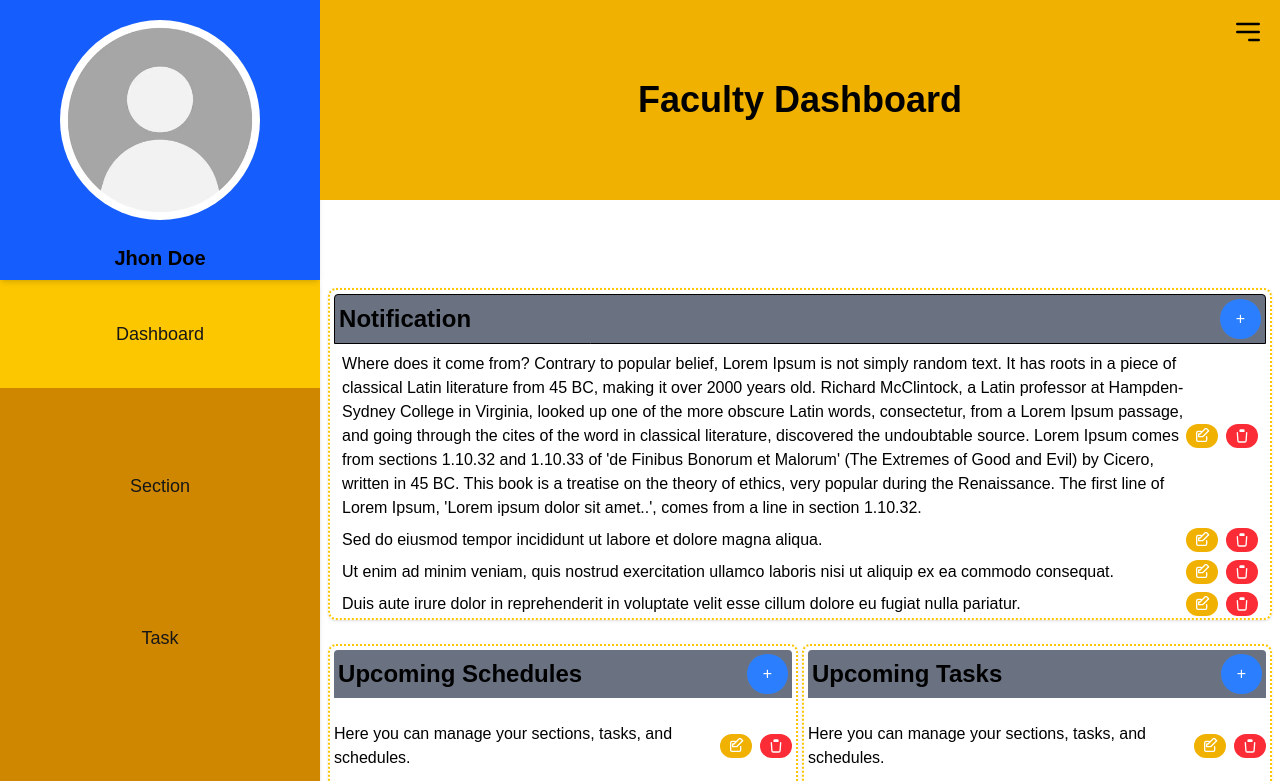
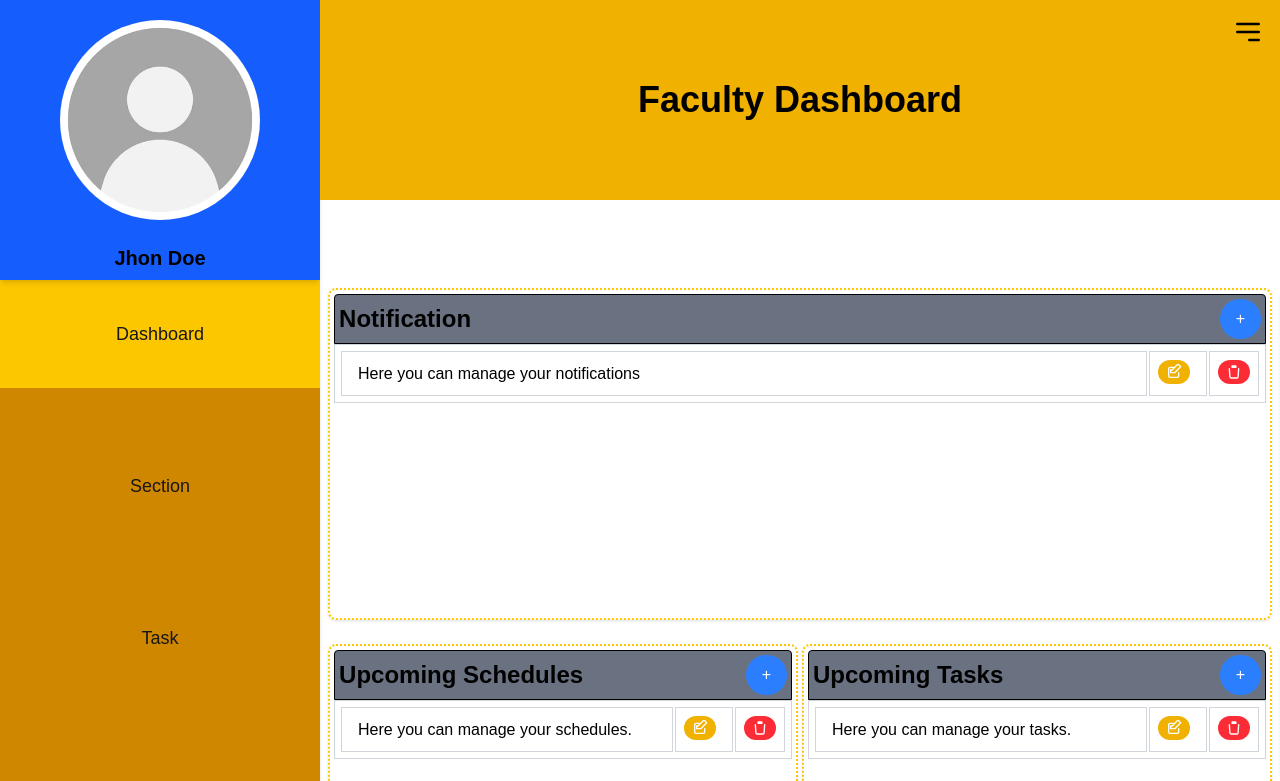
Before and after one commit to juls-bit/juls-bit, a Next.js app: page /faculty/dashboard in a window 1280 px wide. Shown: the top 781 px of the page. Built offline with nearby package versions, Linux system fonts and the light colour scheme.

Commit message:
Update the faculty dashboard UI and some functions

```diff
--- a/app/faculty/dashboard/page.js
+++ b/app/faculty/dashboard/page.js
@@ -7,26 +7,13 @@ import { useRouter } from "next/navigation";
 export default function Dashboard() {
   const router = useRouter();
   const [notifications, setNotifications] = useState([
-    {
-      id: "1",
-      text: "Where does it come from? Contrary to popular belief, Lorem Ipsum is not simply random text. It has roots in a piece of classical Latin literature from 45 BC, making it over 2000 years old. Richard McClintock, a Latin professor at Hampden-Sydney College in Virginia, looked up one of the more obscure Latin words, consectetur, from a Lorem Ipsum passage, and going through the cites of the word in classical literature, discovered the undoubtable source. Lorem Ipsum comes from sections 1.10.32 and 1.10.33 of 'de Finibus Bonorum et Malorum' (The Extremes of Good and Evil) by Cicero, written in 45 BC. This book is a treatise on the theory of ethics, very popular during the Renaissance. The first line of Lorem Ipsum, 'Lorem ipsum dolor sit amet..', comes from a line in section 1.10.32.",
-    },
-    { id: "2", text: "Sed do eiusmod tempor incididunt ut labore et dolore magna aliqua." },
-    { id: "3", text: "Ut enim ad minim veniam, quis nostrud exercitation ullamco laboris nisi ut aliquip ex ea commodo consequat." },
-    { id: "4", text: "Duis aute irure dolor in reprehenderit in voluptate velit esse cillum dolore eu fugiat nulla pariatur." },
-    { id: "5", text: "Excepteur sint occaecat cupidatat non proident, sunt in culpa qui officia deserunt mollit anim id est laborum." },
-    { id: "6", text: "Lorem ipsum dolor sit amet, consectetur adipiscing elit." },
-    { id: "7", text: "Sed do eiusmod tempor incididunt ut labore et dolore magna aliqua." },
-    { id: "8", text: "Ut enim ad minim veniam, quis nostrud exercitation ullamco laboris nisi ut aliquip ex ea commodo consequat." },
-    { id: "9", text: "Duis aute irure dolor in reprehenderit in voluptate velit esse cillum dolore eu fugiat nulla pariatur." },
-    { id: "10", text: "Excepteur sint occaecat cupidatat non proident, sunt in culpa qui officia deserunt mollit anim id est laborum." },
+    { id: "1", text: "Here you can manage your notifications" },
   ]);
   const [schedules, setSchedules] = useState([
-    { id: "1", text: "Here you can manage your sections, tasks, and schedules." },
-    { id: "2", text: "Here you can manage your sections, tasks, and schedules." },
+    { id: "1", text: "Here you can manage your schedules." },
   ]);
   const [tasks, setTasks] = useState([
-    { id: "1", text: "Here you can manage your sections, tasks, and schedules." },
+    { id: "1", text: "Here you can manage your tasks." },
   ]);
   const [showModal, setShowModal] = useState(false);
   const [modalType, setModalType] = useState("");
@@ -288,52 +275,58 @@ export default function Dashboard() {
                 <button
                   onClick={() => openModal("notification")}
                   className="bg-blue-500 text-white px-4 py-2 rounded-full hover:bg-blue-600 cursor-pointer"
-                aria-label="Edit notification"
+                  aria-label="Add notification"
                 >
                   +
                 </button>
               </div>
-              <ul className="text-black bg-grey p-1 list-disc list-inside">
               {notifications.length === 0 ? (
                 <div className="flex justify-center items-center text-center text-black p-2">
                   No notifications
                 </div>
               ) : (
-                notifications.map((notification) => (
-                  <li key={notification.id} className="bg-grey text-black p-1 flex justify-between items-center">
-                    <span>{notification.text}</span>
-                    <div className="flex gap-2">
+                <table className="min-w-full text-black bg-gray p-1 border-separate border border-gray-300 table-auto">
+                  <tbody>
+                    {notifications.map((notification) => (
+                      <tr key={notification.id} className="bg-gray">
+                        <td className="border border-gray-300 px-4 py-2 break-words whitespace-normal max-w-xs">{notification.text}</td>
+                        <td className="border border-gray-300 px-2 py-2 text-center w-12">
                           <button
                             onClick={() => openModal("notification", notification.text, notification.id)}
-                        className="bg-yellow-500 text-white px-2 py-1 rounded-full hover:bg-yellow-600 flex items-center justify-center cursor-pointer"
+                            className="bg-yellow-500 text-white px-2 py-1 rounded-full hover:bg-yellow-600 inline-flex items-center justify-center cursor-pointer mr-2"
+                            aria-label="Edit notification"
                           >
                             <svg xmlns="http://www.w3.org/2000/svg" className="h-4 w-4" fill="none" viewBox="0 0 24 24" stroke="currentColor" strokeWidth={2}>
                               <path strokeLinecap="round" strokeLinejoin="round" d="M11 5H6a2 2 0 00-2 2v11a2 2 0 002 2h11a2 2 0 002-2v-5m-10-4l9-9 4 4-9 9H7v-4z" />
                             </svg>
                           </button>
+                        </td>
+                        <td className="border border-gray-300 px-2 py-2 text-center w-12">
                           <button
                             onClick={() => deleteItem("notification", notification.id)}
-                        className="bg-red-500 text-white px-2 py-1 rounded-full hover:bg-red-600 flex items-center justify-center cursor-pointer"
+                            className="bg-red-500 text-white px-2 py-1 rounded-full hover:bg-red-600 inline-flex items-center justify-center cursor-pointer"
                             aria-label="Delete notification"
                           >
                             <svg xmlns="http://www.w3.org/2000/svg" className="h-4 w-4" fill="none" viewBox="0 0 24 24" stroke="currentColor" strokeWidth={2}>
                               <path strokeLinecap="round" strokeLinejoin="round" d="M19 7l-.867 12.142A2 2 0 0116.138 21H7.862a2 2 0 01-1.995-1.858L5 7m5-4h4m-4 0a1 1 0 00-1 1v1h6V4a1 1 0 00-1-1m-4 0h4" />
                             </svg>
                           </button>
-                    </div>
-                  </li>
-                  ))
+                        </td>
+                      </tr>
+                    ))}
+                  </tbody>
+                </table>
               )}
-              </ul>
             </div>
           </section>
-          <section className="content flex flex-row h-80 gap-1">
-            <div className="flex flex-col flex-1 gap-6 bg-grey shadow border-dotted border-2 border-yellow-400 rounded-lg h-auto p-1 relative">
-              <div className="flex justify-between items-center bg-gray-500 rounded-t-sm p-1 sticky top-0 z-10">
+          <section className="content flex flex-row h-80 gap-1 ">
+            <div className="flex flex-col flex-1 bg-grey shadow border-dotted border-2 border-yellow-400 rounded-lg h-auto p-1 relative overflow-scroll overflow-x-auto">
+              <div className="flex justify-between items-center bg-gray-500 rounded-t-sm p-1 sticky top-0 z-10 border-1 border-black">
                 <h1 className="text-black text-2xl font-bold">Upcoming Schedules</h1>
                 <button
                   onClick={() => openModal("schedule")}
                   className="bg-blue-500 text-white px-4 py-2 rounded-full hover:bg-blue-600 cursor-pointer"
+                  aria-label="Add schedule"
                 >
                   +
                 </button>
@@ -343,39 +336,46 @@ export default function Dashboard() {
                   No schedule
                 </div>
               ) : (
-                schedules.map((schedule) => (
-                  <div key={schedule.id} className="flex justify-between items-center">
-                    <p className="text-black">{schedule.text}</p>
-                    <div className="flex gap-2">
+                <table className="min-w-full text-black bg-grey p-1 border-separate border border-gray-300 table-auto">
+                  <tbody>
+                    {schedules.map((schedule) => (
+                      <tr key={schedule.id} className="bg-grey">
+                        <td className="border border-gray-300 px-4 py-2 break-words whitespace-normal max-w-xs">{schedule.text}</td>
+                        <td className="border border-gray-300 px-2 py-2 text-center w-12">
                           <button
                             onClick={() => openModal("schedule", schedule.text, schedule.id)}
-                        className="bg-yellow-500 text-white px-2 py-1 rounded-full hover:bg-yellow-600 flex items-center justify-center cursor-pointer"
+                            className="bg-yellow-500 text-white px-2 py-1 rounded-full hover:bg-yellow-600 inline-flex items-center justify-center cursor-pointer mr-2"
                             aria-label="Edit schedule"
                           >
                             <svg xmlns="http://www.w3.org/2000/svg" className="h-4 w-4" fill="none" viewBox="0 0 24 24" stroke="currentColor" strokeWidth={2}>
                               <path strokeLinecap="round" strokeLinejoin="round" d="M11 5H6a2 2 0 00-2 2v11a2 2 0 002 2h11a2 2 0 002-2v-5m-10-4l9-9 4 4-9 9H7v-4z" />
                             </svg>
                           </button>
+                          </td>
+                          <td className="border border-gray-300 px-2 py-2 text-center w-12">
                           <button
                             onClick={() => deleteItem("schedule", schedule.id)}
-                        className="bg-red-500 text-white px-2 py-1 rounded-full hover:bg-red-600 flex items-center justify-center cursor-pointer"
+                            className="bg-red-500 text-white px-2 py-1 rounded-full hover:bg-red-600 inline-flex items-center justify-center cursor-pointer"
                             aria-label="Delete schedule"
                           >
                             <svg xmlns="http://www.w3.org/2000/svg" className="h-4 w-4" fill="none" viewBox="0 0 24 24" stroke="currentColor" strokeWidth={2}>
                               <path strokeLinecap="round" strokeLinejoin="round" d="M19 7l-.867 12.142A2 2 0 0116.138 21H7.862a2 2 0 01-1.995-1.858L5 7m5-4h4m-4 0a1 1 0 00-1 1v1h6V4a1 1 0 00-1-1m-4 0h4" />
                             </svg>
                           </button>
-                    </div>
-                  </div>
-                ))
+                        </td>
+                      </tr>
+                    ))}
+                  </tbody>
+                </table>
               )}
             </div>
-            <div className="flex flex-col flex-1 gap-6 bg-grey shadow border-dotted border-2 border-yellow-400 rounded-lg p-1 relative">
-              <div className="flex justify-between items-center bg-gray-500 rounded-t-sm p-1 sticky top-0 z-10">
+            <div className="flex flex-col flex-1 bg-grey shadow border-dotted border-2 border-yellow-400 rounded-lg p-1 relative overflow-scroll overflow-x-auto">
+              <div className="flex justify-between items-center bg-gray-500 rounded-t-sm p-1 sticky top-0 z-10 border-1 border-black">
                 <h1 className="text-black text-2xl font-bold">Upcoming Tasks</h1>
                 <button
                   onClick={() => openModal("task")}
                   className="bg-blue-500 text-white px-4 py-2 rounded-full hover:bg-blue-600 cursor-pointer"
+                  aria-label="Add task"
                 >
                   +
                 </button>
@@ -385,31 +385,37 @@ export default function Dashboard() {
                   No task
                 </div>
               ) : (
-                tasks.map((task) => (
-                  <div key={task.id} className="flex justify-between items-center">
-                    <p className="text-black">{task.text}</p>
-                    <div className="flex gap-2">
+                <table className="min-w-full text-black bg-grey p-1 border-separate border border-gray-300 table-auto">
+                  <tbody>
+                    {tasks.map((task) => (
+                      <tr key={task.id} className="bg-grey">
+                        <td className="border border-gray-300 px-4 py-2 break-words whitespace-normal max-w-xs">{task.text}</td>
+                        <td className="border border-gray-300 px-2 py-2 text-center w-12">
                           <button
                             onClick={() => openModal("task", task.text, task.id)}
-                        className="bg-yellow-500 text-white px-2 py-1 rounded-full hover:bg-yellow-600 flex items-center justify-center cursor-pointer"
+                            className="bg-yellow-500 text-white px-2 py-1 rounded-full hover:bg-yellow-600 inline-flex items-center justify-center cursor-pointer mr-2"
                             aria-label="Edit task"
                           >
                             <svg xmlns="http://www.w3.org/2000/svg" className="h-4 w-4" fill="none" viewBox="0 0 24 24" stroke="currentColor" strokeWidth={2}>
                               <path strokeLinecap="round" strokeLinejoin="round" d="M11 5H6a2 2 0 00-2 2v11a2 2 0 002 2h11a2 2 0 002-2v-5m-10-4l9-9 4 4-9 9H7v-4z" />
                             </svg>
                           </button>
+                          </td>
+                          <td className="border border-gray-300 px-2 py-2 text-center w-12">
                           <button
                             onClick={() => deleteItem("task", task.id)}
-                        className="bg-red-500 text-white px-2 py-1 rounded-full hover:bg-red-600 flex items-center justify-center cursor-pointer"
+                            className="bg-red-500 text-white px-2 py-1 rounded-full hover:bg-red-600 inline-flex items-center justify-center cursor-pointer"
                             aria-label="Delete task"
                           >
                             <svg xmlns="http://www.w3.org/2000/svg" className="h-4 w-4" fill="none" viewBox="0 0 24 24" stroke="currentColor" strokeWidth={2}>
                               <path strokeLinecap="round" strokeLinejoin="round" d="M19 7l-.867 12.142A2 2 0 0116.138 21H7.862a2 2 0 01-1.995-1.858L5 7m5-4h4m-4 0a1 1 0 00-1 1v1h6V4a1 1 0 00-1-1m-4 0h4" />
                             </svg>
                           </button>
-                    </div>
-                  </div>
-                ))
+                        </td>
+                      </tr>
+                    ))}
+                  </tbody>
+                </table>
               )}
             </div>
           </section>
```
Lines whose indentation alone changed are shown as unchanged.
